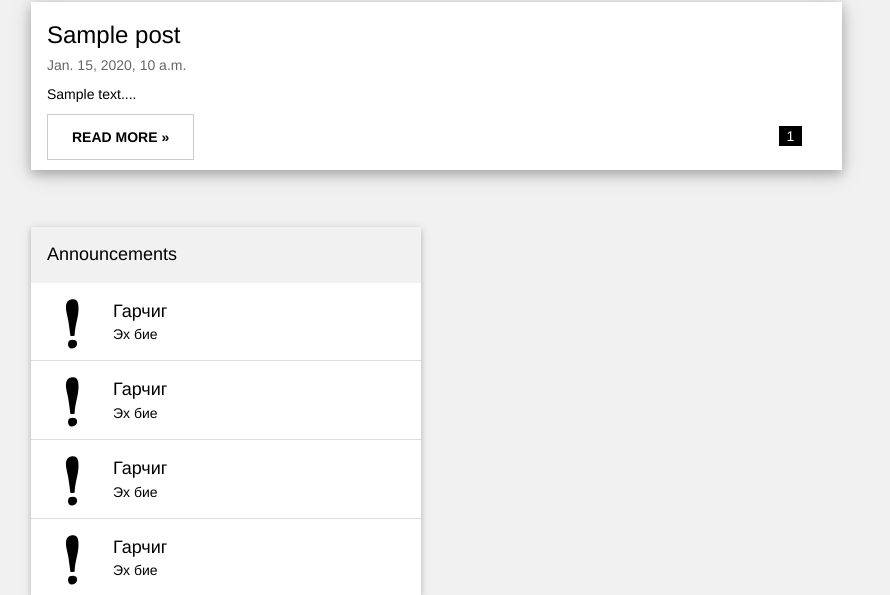
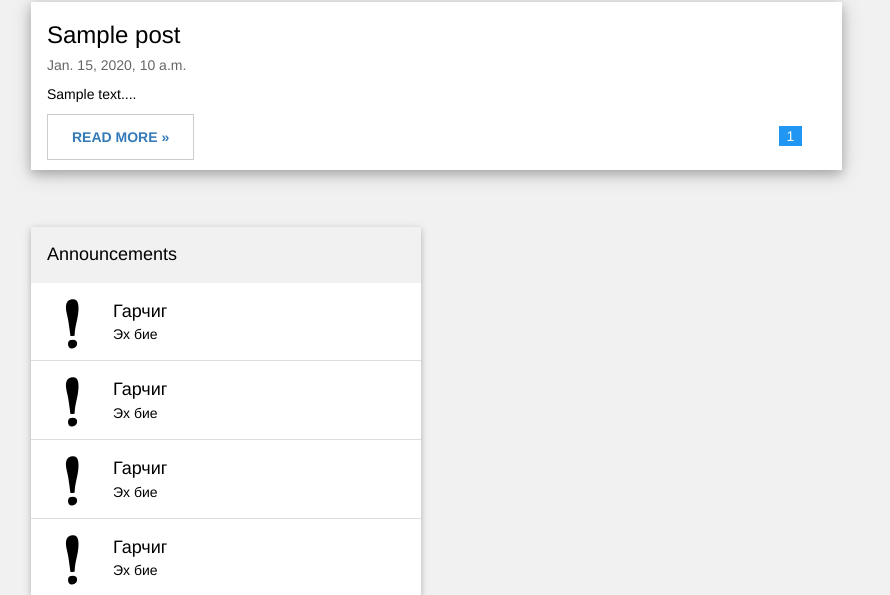
Before and after one commit to ShominShomin/News, a Django app: template mysite/news/templates/news/post_list.html in a window 1280 px wide. Shown: the part 263-858 px from the top of the page, without its empty margins (0-890 px from the left). Run offline with Django 3.2, Linux system fonts and the light colour scheme; the template is opened without the code that fills it: values that come from a table or form of the project are taken from there, others are empty; tables that the repository leaves empty hold one stand-in row (values such as "Sample post"); parts of the project's set-up code (start-up, migrations or seed data) failed here and were passed over; some libraries are stand-ins or nearby versions.

Commit message:
changed colors.

```diff
--- a/mysite/news/static/css/main.css
+++ b/mysite/news/static/css/main.css
@@ -20,6 +20,11 @@ h1 a:active {
 
 body {
     padding-left: 0px;
+}
+
+h3{
+    font-family: "Raleway", sans-serif;
+    color: rgb(66,139,202);
 }
 
 .page-header {
--- a/mysite/news/templates/news/post_list.html
+++ b/mysite/news/templates/news/post_list.html
@@ -11,12 +11,12 @@
             <div class="w3-col m8 s12">
                 <p>
                     <a href="{% url 'post_detail' pk=post.pk %}">
-                        <button class="w3-button w3-padding-large w3-white w3-border"><b>READ MORE »</b></button>
+                        <button class="w3-button w3-padding-large w3-lightwhite w3-border"><b>READ MORE »</b></button>
                     </a>
                 </p>
             </div>
             <div class="w3-col m4 w3-hide-small">
-                <p><span class="w3-padding-large w3-right"><b><a href="{% url 'post_detail' pk=post.pk %}"></a> </b> <span class="w3-tag">{{ post.approved_comments.count }}</span></span>
+                <p><span class="w3-padding-large w3-right"><b><a href="{% url 'post_detail' pk=post.pk %}"></a> </b> <span class="w3-tag w3-blue">{{ post.approved_comments.count }}</span></span>
                 </p>
             </div>
         </div>
```
